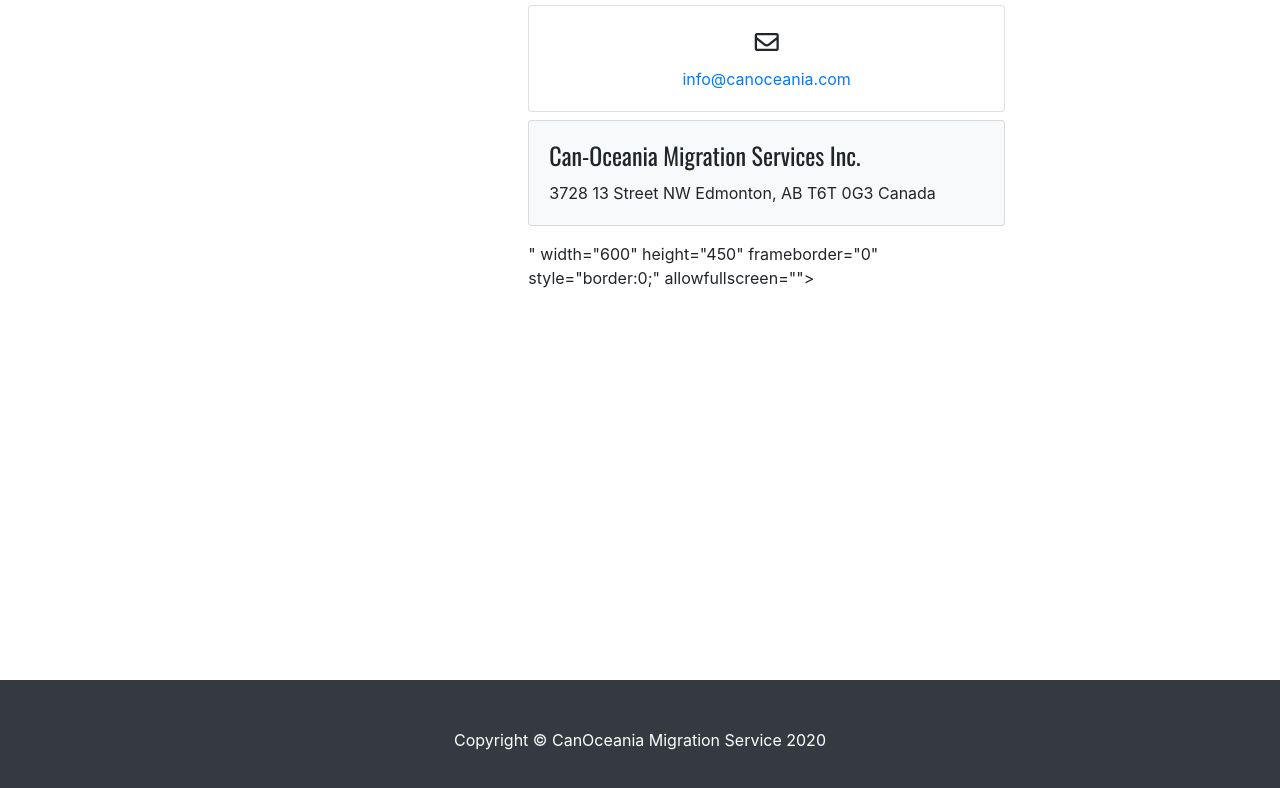
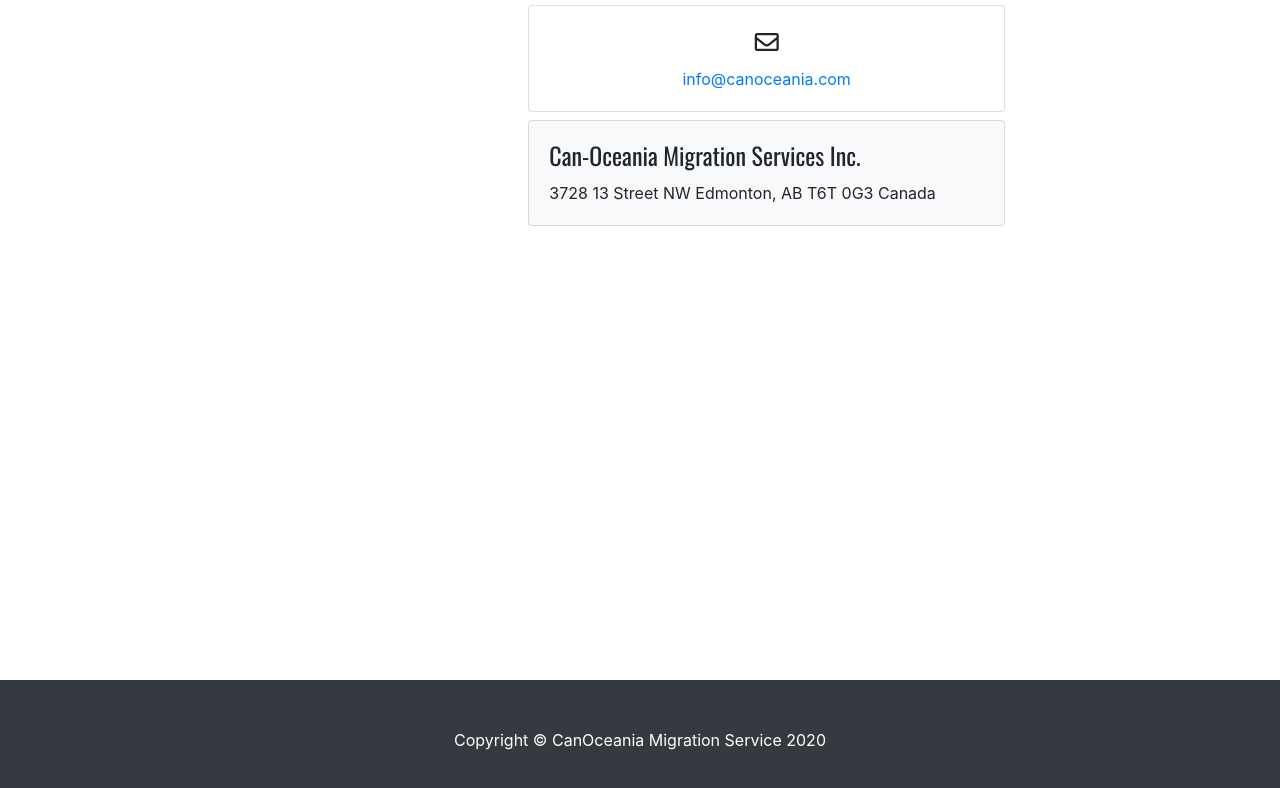
Before and after one commit to prashantkundidhiman/prashantkundidhiman.github.io, a website with bundled scripts: page index.html in a window 1280 px wide. Shown: the part 1794-2582 px from the top of the page. Built offline with nearby package versions, Linux system fonts and the light colour scheme; files whose address does not match are found by name; a web font is replaced by a local one.

Commit message:
Update index.html

```diff
--- a/index.html
+++ b/index.html
@@ -153,7 +153,7 @@
                     </div>
                     <div class="embed-responsive embed-responsive-4by3">
                         <div id="map-container" class="embed-responsive-item">
-                            <iframe src="<iframe src="https://www.google.com/maps/embed?pb=!1m26!1m12!1m3!1d2374.71602734686!2d-113.36387573371574!3d53.47353502287721!2m3!1f0!2f0!3f0!3m2!1i1024!2i768!4f13.1!4m11!3e0!4m3!3m2!1d53.4735498!2d-113.36178509999999!4m5!1s0x53a019c731ebb249%3A0x2b2720d146d3cd4e!2s3728%2013%20St%20NW%2C%20Edmonton%2C%20AB%20T6T%200G3!3m2!1d53.4735107!2d-113.36182149999999!5e0!3m2!1sen!2sca!4v1603916407236!5m2!1sen!2sca" width="600" height="450" frameborder="0" style="border:0;" allowfullscreen="" aria-hidden="false" tabindex="0"></iframe>"
+                            <iframe src="<iframe src="https://www.google.com/maps/embed?pb=!1m26!1m12!1m3!1d2374.71602734686!2d-113.36387573371574!3d53.47353502287721!2m3!1f0!2f0!3f0!3m2!1i1024!2i768!4f13.1!4m11!3e0!4m3!3m2!1d53.4735498!2d-113.36178509999999!4m5!1s0x53a019c731ebb249%3A0x2b2720d146d3cd4e!2s3728%2013%20St%20NW%2C%20Edmonton%2C%20AB%20T6T%200G3!3m2!1d53.4735107!2d-113.36182149999999!5e0!3m2!1sen!2sca!4v1603916407236!5m2!1sen!2sca"
                                     width="600" height="450" frameborder="0" style="border:0;" allowfullscreen=""></iframe>
                         </div>
                     </div>
```
